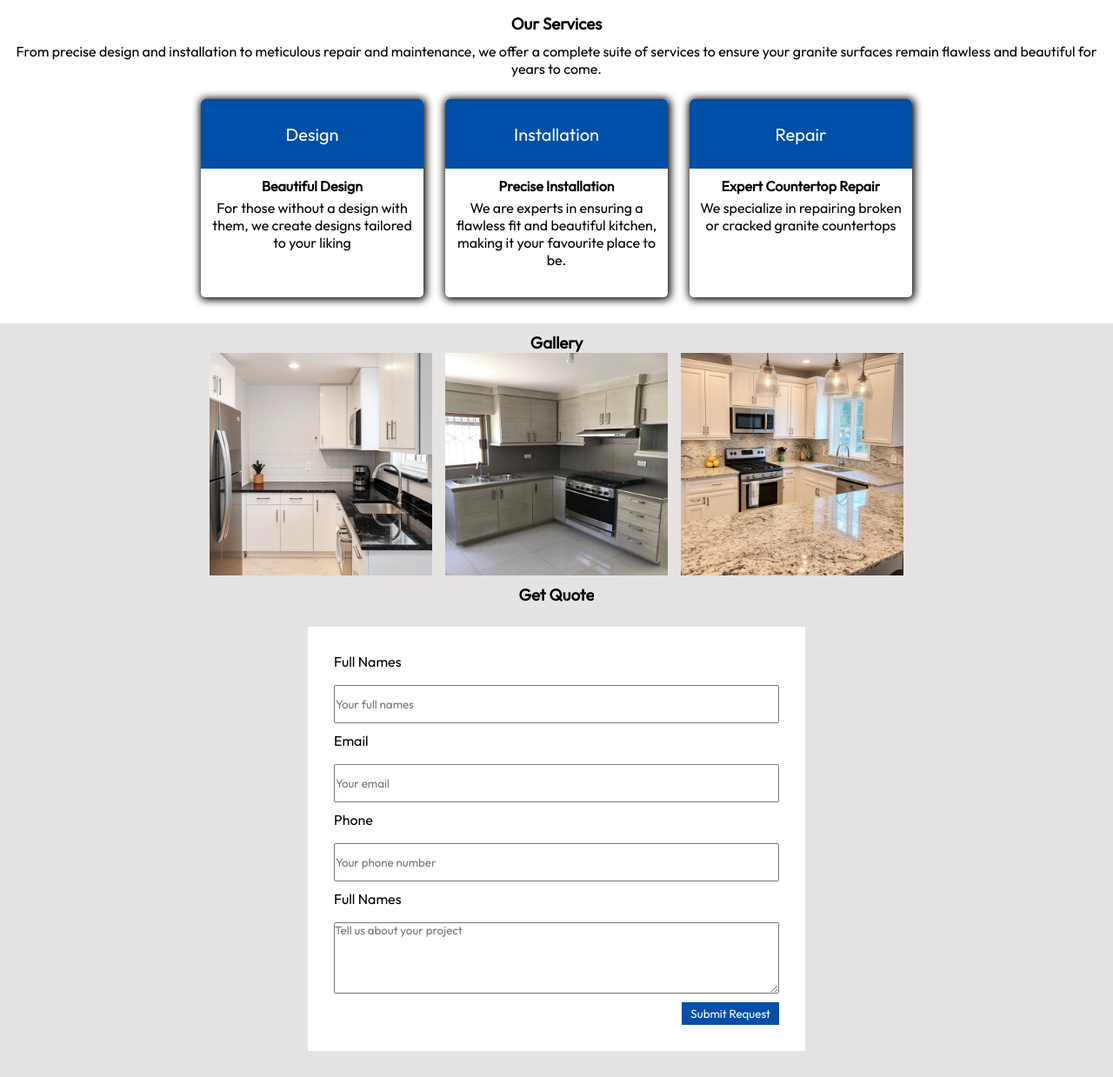
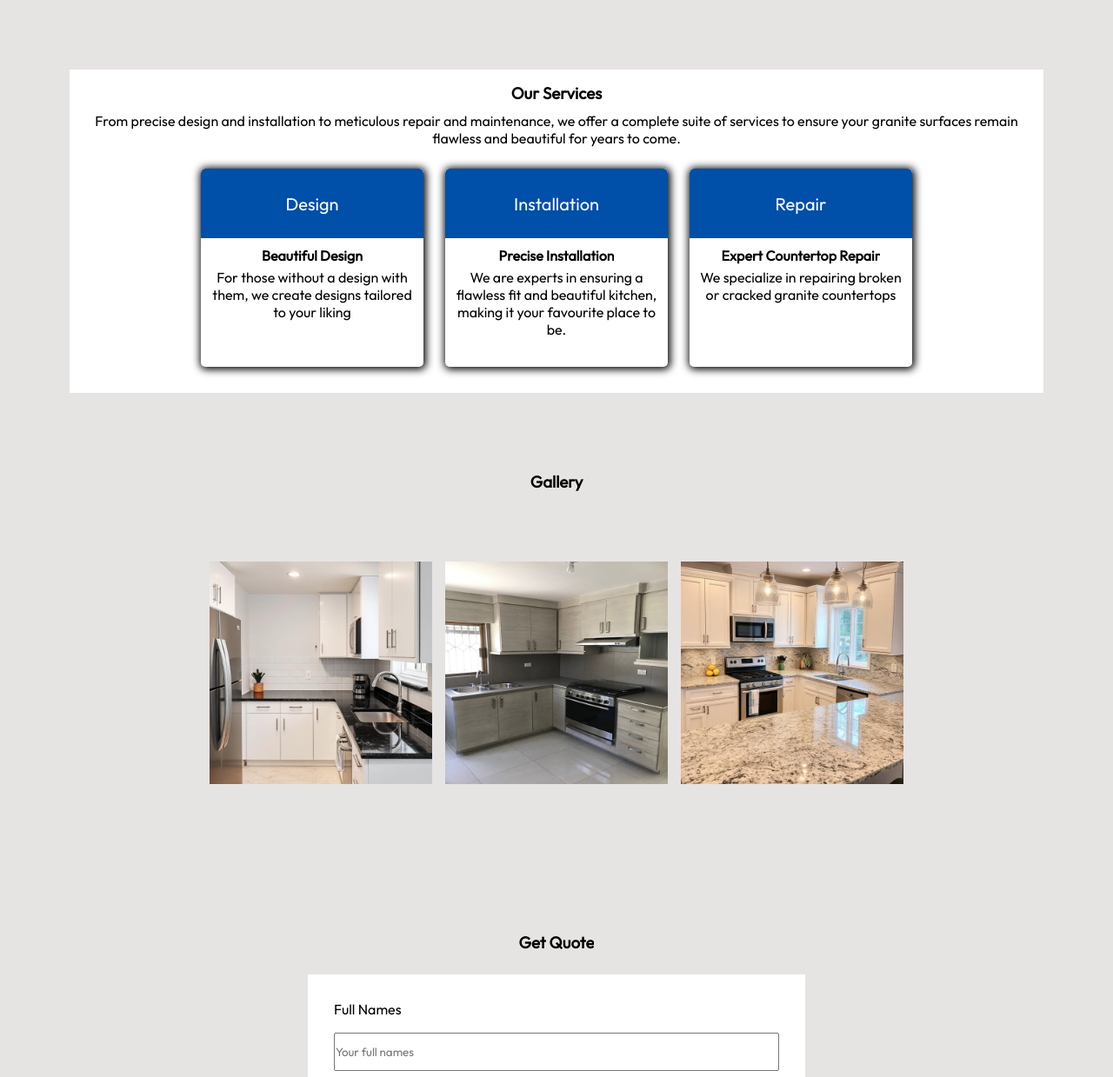
Before and after one commit to KhomunalaThendo/JJ-Mabons, a plain HTML site: page index.html in a window 1280 px wide. Shown: the part 800-2039 px from the top of the page at 87% size. Before the commit the page ends 2009 px from the top, so only its background shows below. Drawn offline with Linux system fonts and the light colour scheme.

Commit message:
Update style.css

```diff
--- a/style.css
+++ b/style.css
@@ -106,6 +106,7 @@ h3{
     text-align: center;
 }
 #services{
+    margin: 10vh;
     padding: 15px ;
     text-align: center;
     display: flex;
@@ -173,6 +174,7 @@ h3{
     background-color: #e6e3e3;
 }
 .gallery{
+    margin: 10vh 0;
     display: flex;
     align-items: center;
     justify-content: center;
@@ -187,6 +189,7 @@ h3{
     align-items: center;
     justify-content: center;
     gap: 25px;
+margin: 10vh 0;
 }
 .form-container{
     display: flex;
```
